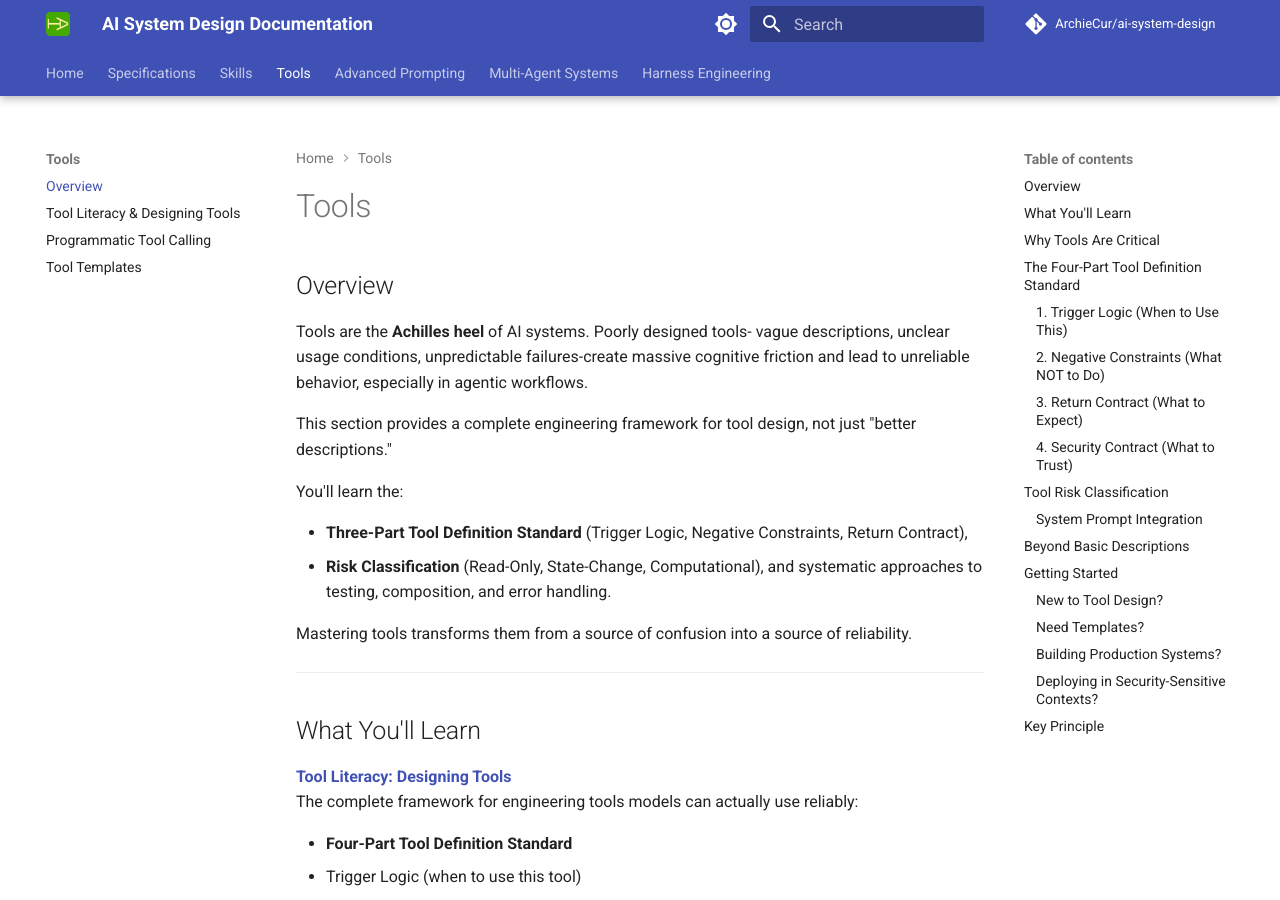
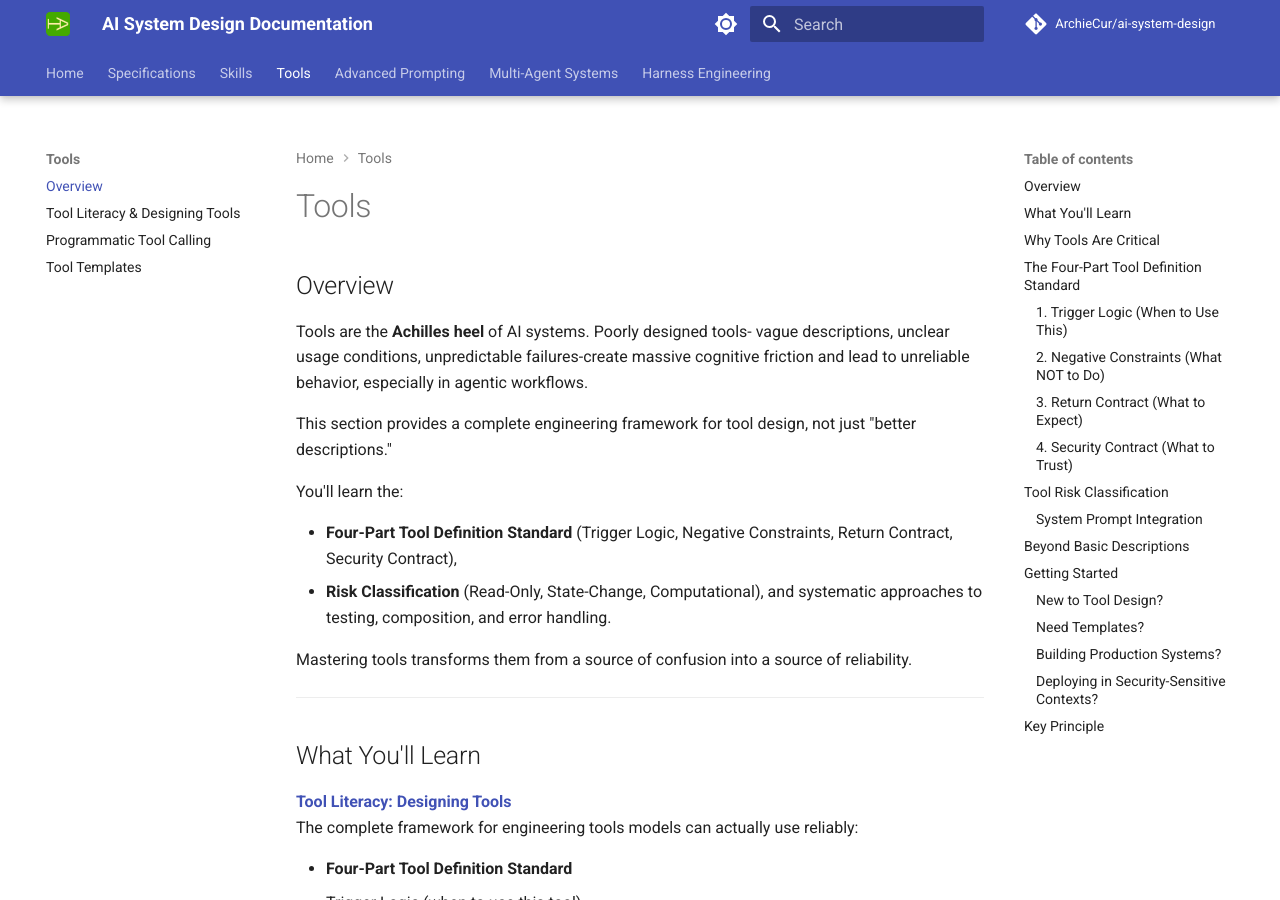
Before and after one commit to ArchieCur/ai-system-design, an MkDocs documentation site: the page built from docs/tools/tools-index.md, in a window 1280 px wide and 900 px high. Built offline with MkDocs 1.6.1 and Material for MkDocs 9.7.7, drawn with Linux system fonts in a browser that asks for light colours; comment, search, counter and statistics services are not loaded.

Commit message:
Update tool definition standard to four parts

```diff
--- a/docs/tools/tools-index.md
+++ b/docs/tools/tools-index.md
@@ -8,7 +8,7 @@ This section provides a complete engineering framework for tool design, not just
 
 You'll learn the:
 
-- **Three-Part Tool Definition Standard** (Trigger Logic, Negative Constraints, Return Contract),
+- **Four-Part Tool Definition Standard** (Trigger Logic, Negative Constraints, Return Contract, Security Contract),
 - **Risk Classification** (Read-Only, State-Change, Computational), and systematic approaches to testing, composition, and error handling.
 
 Mastering tools transforms them from a source of confusion into a source of reliability.
```
